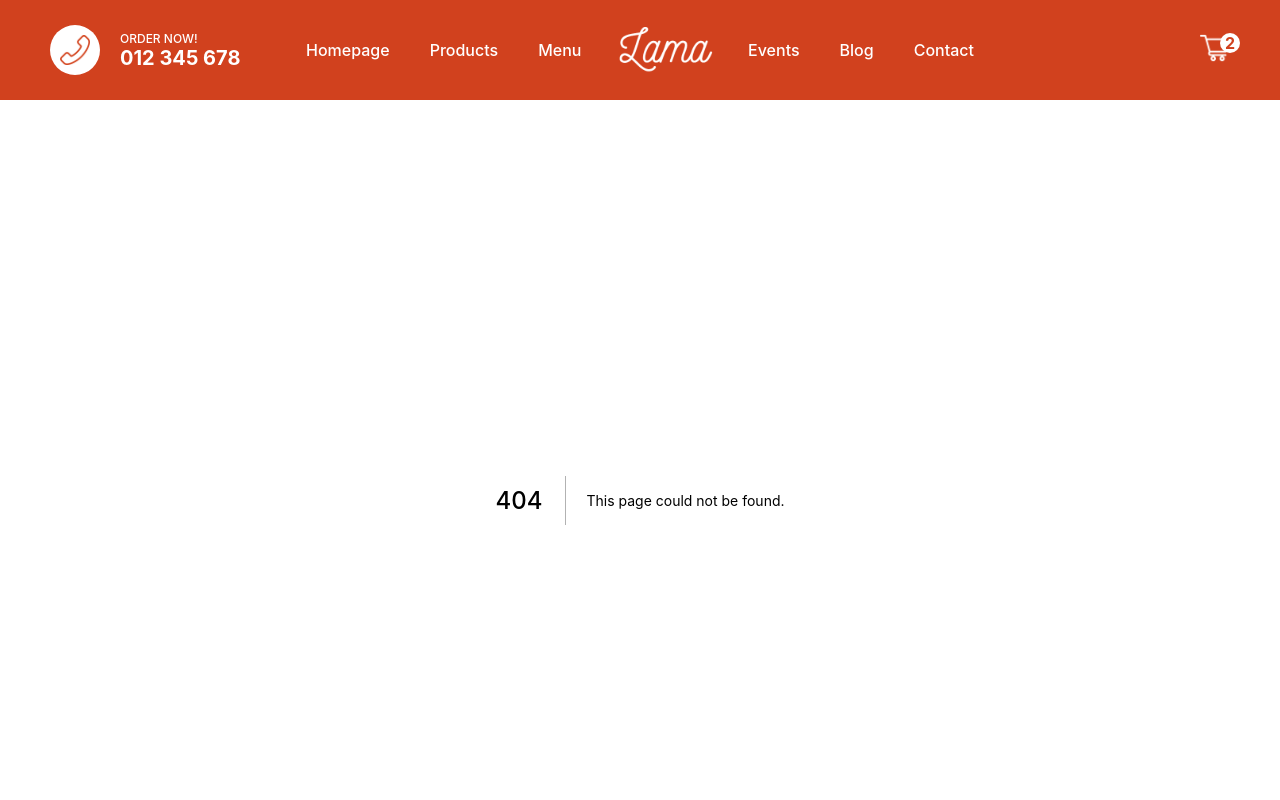
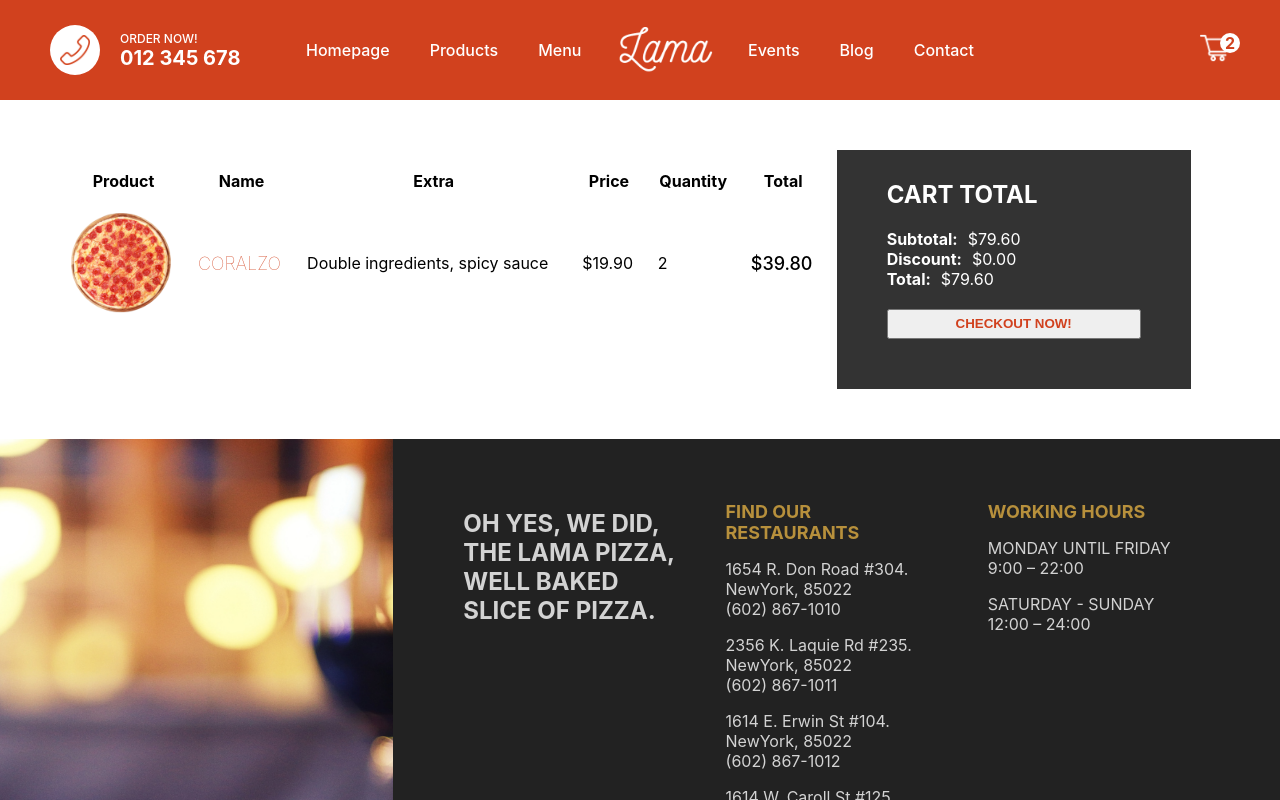
Before and after one commit to AlessandroBarreto/pizza-app, a Next.js app: page /cart in a window 1280 px wide. Before the commit this address had no page. Shown: the top 800 px of the page. Built offline with nearby package versions, Linux system fonts and the light colour scheme.

Commit message:
feature: cart component

```diff
--- /dev/null
+++ b/pages/cart.tsx
@@ -0,0 +1,67 @@
+import styles from "../styles/Cart.module.scss";
+import Image from "next/image";
+
+const Cart = () => {
+  return (
+    <div className={styles.container}>
+      <div className={styles.left}>
+        <table className={styles.table}>
+          <tr className={styles.tr}>
+            <th>Product</th>
+            <th>Name</th>
+            <th>Extra</th>
+            <th>Price</th>
+            <th>Quantity</th>
+            <th>Total</th>
+          </tr>
+          <tr>
+            <td>
+              <div className={styles.imgContainer}>
+                <Image
+                  src="/img/pizza.png"
+                  layout="fill"
+                  objectFit="cover"
+                  alt=""
+                />
+              </div>
+            </td>
+            <td>
+              <span className={styles.name}>CORALZO</span>
+            </td>
+            <td>
+              <span className={styles.extras}>
+                Double ingredients, spicy sauce
+              </span>
+            </td>
+            <td>
+              <span className={styles.price}>$19.90</span>
+            </td>
+            <td>
+              <span className={styles.quantity}>2</span>
+            </td>
+            <td>
+              <span className={styles.total}>$39.80</span>
+            </td>
+          </tr>
+        </table>
+      </div>
+      <div className={styles.right}>
+        <div className={styles.wrapper}>
+          <h2>CART TOTAL</h2>
+          <div className={styles.totalText}>
+            <b>Subtotal:</b>$79.60
+          </div>
+          <div className={styles.totalText}>
+            <b>Discount:</b>$0.00
+          </div>
+          <div className={styles.totalText}>
+            <b>Total:</b>$79.60
+          </div>
+          <button>CHECKOUT NOW!</button>
+        </div>
+      </div>
+    </div>
+  );
+};
+
+export default Cart;
--- /dev/null
+++ b/styles/Cart.module.scss
@@ -0,0 +1,68 @@
+@use "variables" as *;
+
+.container {
+  padding: 50px;
+  display: flex;
+  .left {
+    flex: 2;
+    .table {
+      width: 100%;
+      border-spacing: 20px;
+      .tr {
+      }
+
+      .imgContainer {
+        width: 100px;
+        height: 100px;
+        position: relative;
+      }
+
+      .name {
+        font-weight: 50;
+        color: $color-primary;
+        font-size: 18px;
+      }
+
+      .extra {
+      }
+      .price {
+      }
+      .quantity {
+      }
+      .total {
+        font-weight: 500;
+        font-size: 18px;
+      }
+    }
+  }
+  .right {
+    flex: 1;
+
+    .wrapper{
+      width: 90%;
+      max-height: 300px;
+      background-color: #333;
+      padding: 50px;
+      padding-top: 10px;
+      display: flex;
+      flex-direction: column;
+      justify-content: space-between;
+      color: white;
+
+      button{
+        height: 30px;
+        color: $color-primary;
+        font-weight: bold;
+        cursor: pointer;
+        margin-top: 20px;
+      }
+      .totalText{
+
+        b{
+          margin-right: 10px;
+        }
+
+      }
+    }
+  }
+}
--- /dev/null
+++ b/styles/_variables.scss
@@ -0,0 +1 @@
+$color-primary: #d1411e;
```
